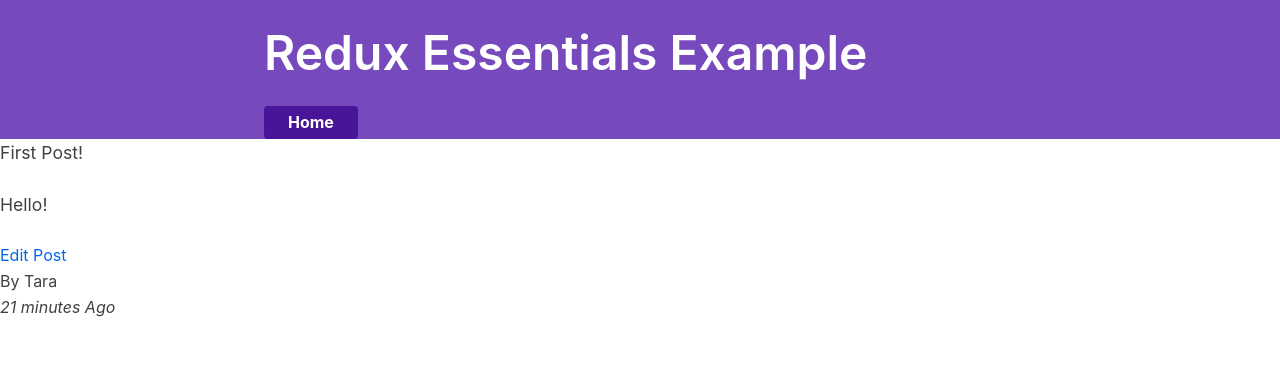
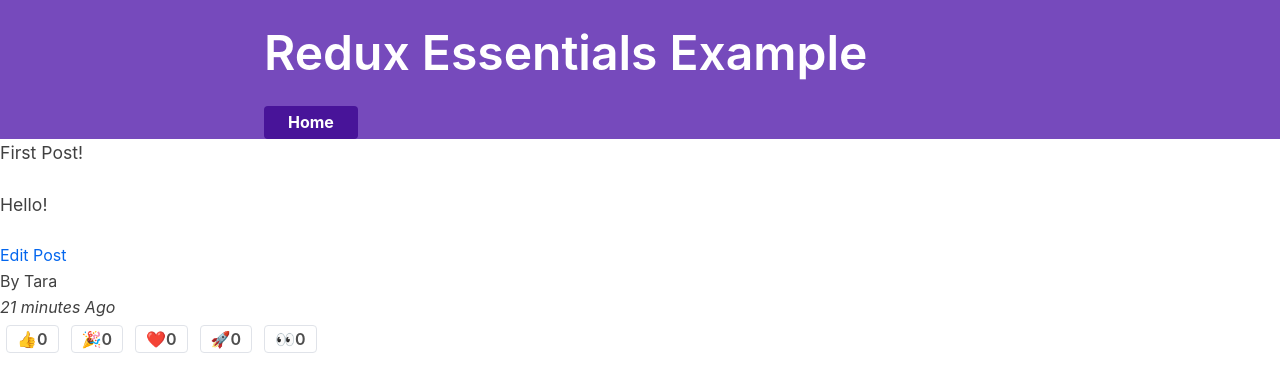
Before and after one commit to tian142/redux-essentials-using-redux-data-full, a React (Create React App) app: page /post/1 in a window 1280 px wide. Shown: the top 392 px of the page. Built offline with nearby package versions, Linux system fonts and the light colour scheme; what miragejs, txtgen would draw is missing.

Commit message:
added reaction buttons to Single Post

```diff
--- a/src/features/posts/SinglePost.js
+++ b/src/features/posts/SinglePost.js
@@ -4,6 +4,7 @@ import { useSelector } from 'react-redux'
 
 import { Link } from 'react-router-dom'
 import { PostAuthor } from './PostAuthor'
+import { ReactionButtons } from './ReactionButtons'
 import { TimeAgo } from './TimeAgo'
 
 export const SinglePost = ({ match }) => {
@@ -24,6 +25,7 @@ export const SinglePost = ({ match }) => {
       <Link to={`/editPost/${postId}`}>Edit Post</Link>
       <PostAuthor userId={post.author} />
       <TimeAgo timestamp={post.date} />
+      <ReactionButtons post={post} />
     </div>
   )
 }
```
